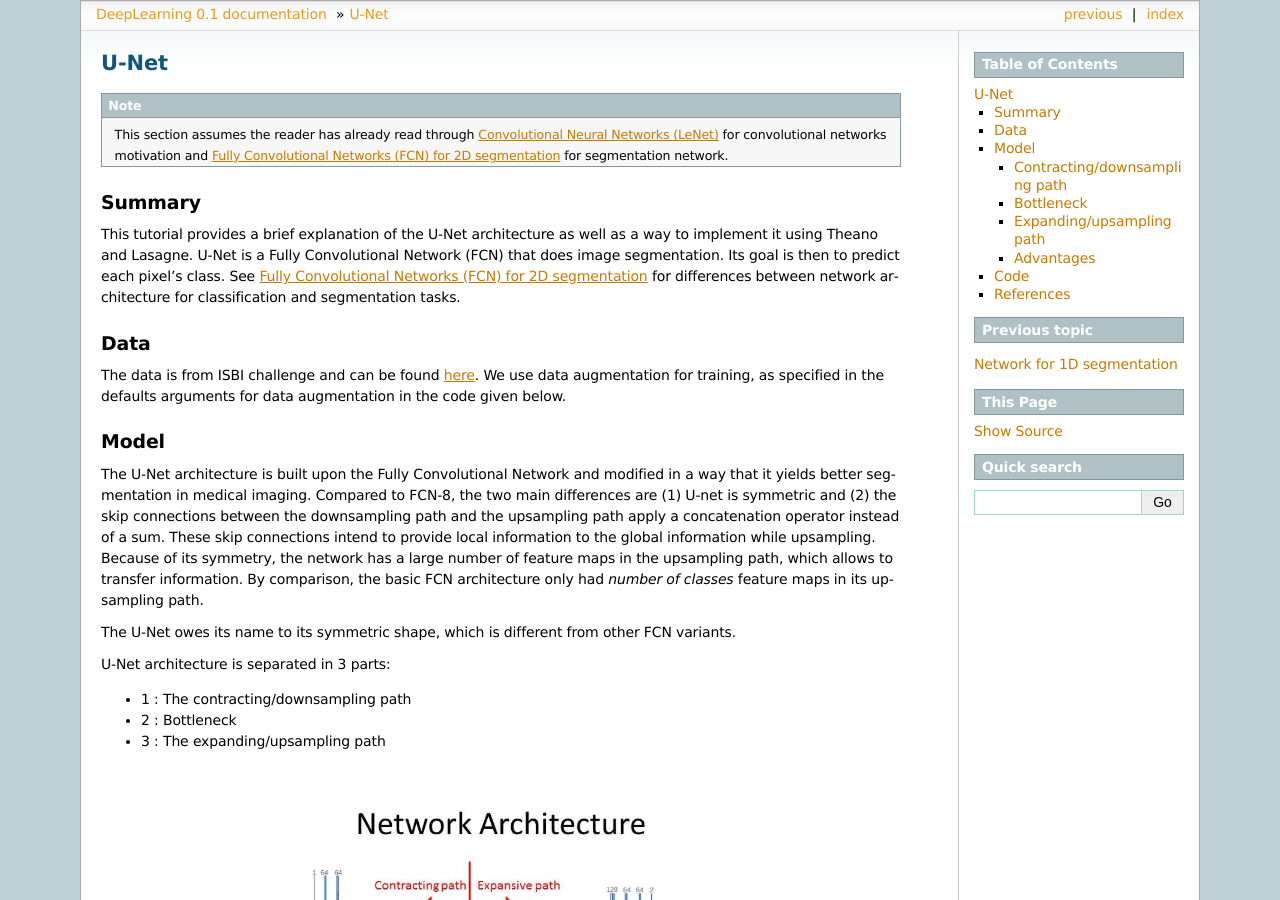
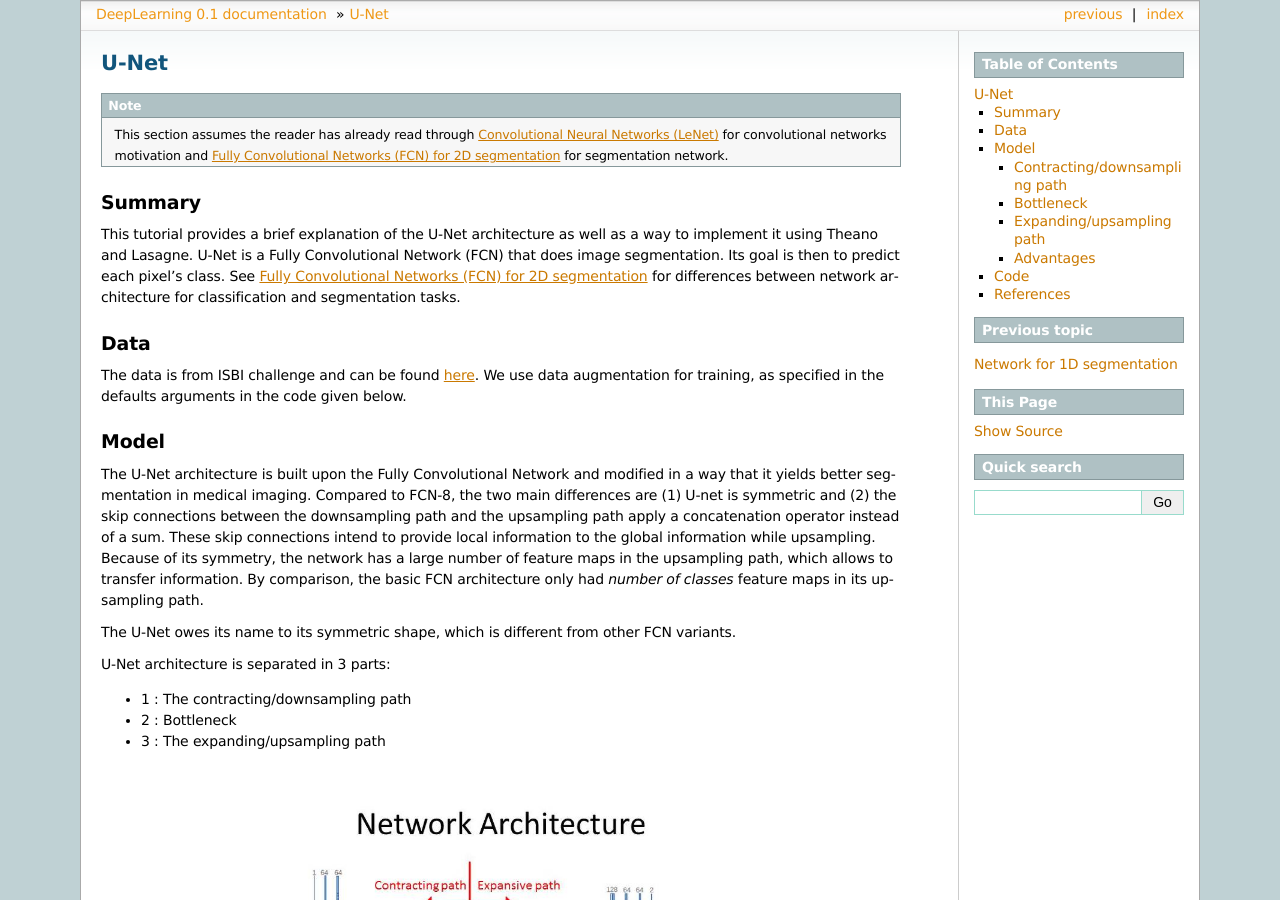
Before and after one commit to lisa-lab/DeepLearningTutorials, a Sphinx documentation site: the page built from doc/unet.txt, in a window 1280 px wide and 900 px high. Built offline with Sphinx 7.4.7, drawn with Linux system fonts in a browser that asks for light colours; formulas are drawn with MathJax 3.

Commit message:
data augmentation fixed

```diff
--- a/doc/cnn_1D_segm.txt
+++ b/doc/cnn_1D_segm.txt
@@ -28,7 +28,7 @@ The `BigBrain <https://bigbrain.loris.ca/main.php>`__ dataset is a 3D ultra-high
 We are interested in the outer part of the brain, the cortex.
 More precisely, we are interested in segmenting the 6 different layers of the cortex in 3D.
 Creating an expertly labelled training dataset with each 2D section (shown in figure 1) is unfeasible. Instead of giving as input a 2D image of one section of the brain, we give as input 1D vectors with information from across the cortex, extracted from smaller portions of manually labelled cortex
-as shown in Figure 2. The actual dataset can be found `here TODO: link the dataset`.
+as shown in Figure 2. The actual dataset can be found `here TODO: link the dataset <>`_ .
 
 .. figure:: images/big_brain_section.png
     :align: center
--- a/doc/fcn_2D_segm.txt
+++ b/doc/fcn_2D_segm.txt
@@ -56,7 +56,7 @@ There is a total of 912 images taken from 36 patients.
 
 Each pixel is labelled between 2 classes : polype or background.
 The size of the images vary. We use data augmentation for training, as specified
-in the defaults arguments for data augmentation in the code given below. Note that
+in the defaults arguments in the code given below. Note that
 the data augmentation is necessary for training with batch size greater than 1
 in order to have same image size with a random cropping. If no random cropping,
 the batch size for the training set must be set to 1, like for validation and test
--- a/doc/unet.txt
+++ b/doc/unet.txt
@@ -21,7 +21,7 @@ Data
 
 The data is from ISBI challenge and can be found `here <http://brainiac2.mit.edu/isbi_challenge/home>`_.
 We use data augmentation for training, as specified
-in the defaults arguments for data augmentation in the code given below.
+in the defaults arguments in the code given below.
 
 Model
 +++++
```
